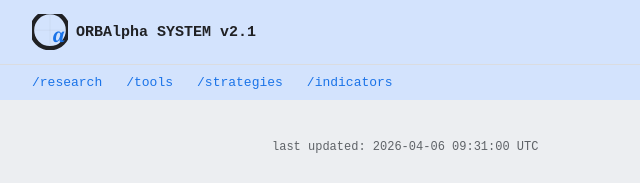
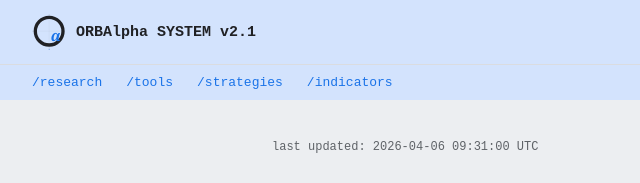
Before and after one commit to orbalphaco/orbalpha-site, a plain HTML site: page index.html in a window 1280 px wide. Shown: the top 183 px of the page, 0-640 px from the left. Drawn offline with Linux system fonts and the light colour scheme.

Commit message:
Fix logo viewBox — show full circle and alpha

```diff
--- a/index.html
+++ b/index.html
@@ -194,7 +194,7 @@ footer .auth {
 <body>
 
 <div class="system-bar">
-  <span class="system-id"><svg class="logo-mark" viewBox="60 80 200 180" xmlns="http://www.w3.org/2000/svg"><g stroke="#5F6368" stroke-width="2" fill="none" stroke-linecap="round" stroke-linejoin="round" opacity="0.4"><path d="M12,50 L12,12 L50,12"/><path d="M270,12 L308,12 L308,50"/><path d="M12,270 L12,308 L50,308"/><path d="M270,308 L308,308 L308,270"/></g><g stroke="#5F6368" stroke-width="1.5" stroke-linecap="round" opacity="0.25"><line x1="160" y1="67" x2="160" y2="253"/><line x1="72" y1="160" x2="248" y2="160"/></g><line x1="160" y1="44" x2="160" y2="28" stroke="#5F6368" stroke-width="2.5" stroke-linecap="round" opacity="0.5"/><line x1="160" y1="276" x2="160" y2="292" stroke="#5F6368" stroke-width="2.5" stroke-linecap="round" opacity="0.5"/><line x1="44" y1="160" x2="28" y2="160" stroke="#5F6368" stroke-width="2.5" stroke-linecap="round" opacity="0.5"/><circle cx="160" cy="26" r="3" fill="#1A73E8"/><circle cx="160" cy="294" r="3" fill="#1A73E8"/><circle cx="26" cy="160" r="3" fill="#1A73E8"/><circle cx="160" cy="160" r="100" fill="none" stroke="#202124" stroke-width="24"/><text x="172" y="228" font-family="Georgia,'Times New Roman',serif" font-style="italic" font-size="108" fill="#1A73E8">&#945;</text></svg> ORBAlpha SYSTEM v2.1</span>
+  <span class="system-id"><svg class="logo-mark" viewBox="36 36 260 260" xmlns="http://www.w3.org/2000/svg"><g stroke="#5F6368" stroke-width="2" fill="none" stroke-linecap="round" stroke-linejoin="round" opacity="0.4"><path d="M12,50 L12,12 L50,12"/><path d="M270,12 L308,12 L308,50"/><path d="M12,270 L12,308 L50,308"/><path d="M270,308 L308,308 L308,270"/></g><g stroke="#5F6368" stroke-width="1.5" stroke-linecap="round" opacity="0.25"><line x1="160" y1="67" x2="160" y2="253"/><line x1="72" y1="160" x2="248" y2="160"/></g><line x1="160" y1="44" x2="160" y2="28" stroke="#5F6368" stroke-width="2.5" stroke-linecap="round" opacity="0.5"/><line x1="160" y1="276" x2="160" y2="292" stroke="#5F6368" stroke-width="2.5" stroke-linecap="round" opacity="0.5"/><line x1="44" y1="160" x2="28" y2="160" stroke="#5F6368" stroke-width="2.5" stroke-linecap="round" opacity="0.5"/><circle cx="160" cy="26" r="3" fill="#1A73E8"/><circle cx="160" cy="294" r="3" fill="#1A73E8"/><circle cx="26" cy="160" r="3" fill="#1A73E8"/><circle cx="160" cy="160" r="100" fill="none" stroke="#202124" stroke-width="24"/><text x="172" y="228" font-family="Georgia,'Times New Roman',serif" font-style="italic" font-size="108" fill="#1A73E8">&#945;</text></svg> ORBAlpha SYSTEM v2.1</span>
   <span class="session-info">session: 0x4F2A | uptime: 2,847d | status: ACTIVE</span>
 </div>
 
```
